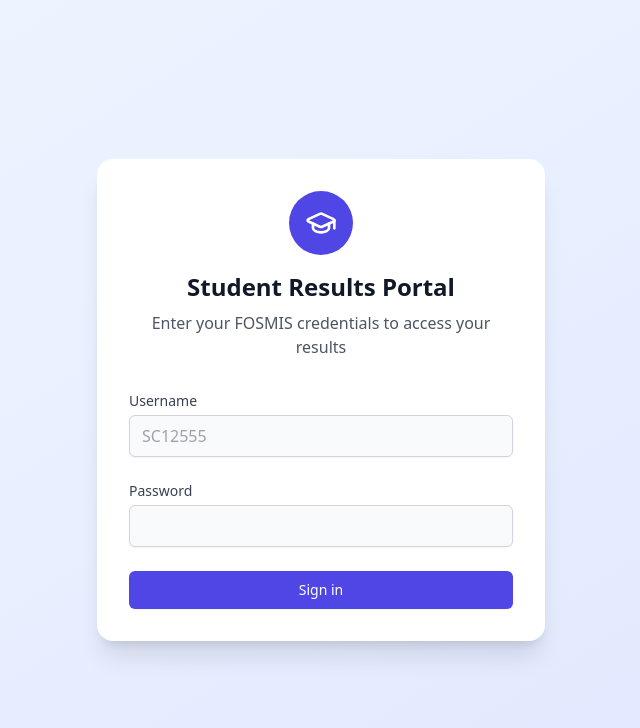
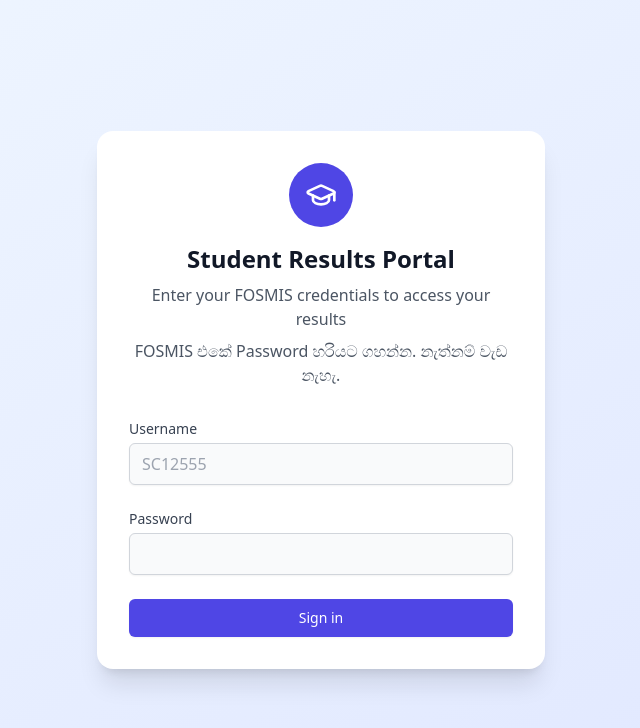
Before and after one commit to IsuruSH/Results-View-with-Subject-Gpas, a React (Vite) app: page /login in a window 1280 px wide. Shown: the top 728 px of the page, without its empty margins (319-959 px from the left). Built offline with nearby package versions, Linux system fonts and the light colour scheme; no server answers.

Commit message:
Add Sinhala password prompt to Login component

```diff
--- a/src/pages/Login.tsx
+++ b/src/pages/Login.tsx
@@ -51,6 +51,9 @@
           </h1>
           <p className="text-gray-600 mt-2 text-center">
             Enter your FOSMIS credentials to access your results
+          </p>
+          <p className="text-gray-600 mt-2 text-center">
+            FOSMIS එකේ Password හරියට ගහන්න. නැත්නම් වැඩ නැහැ.
           </p>
         </div>
 
```
